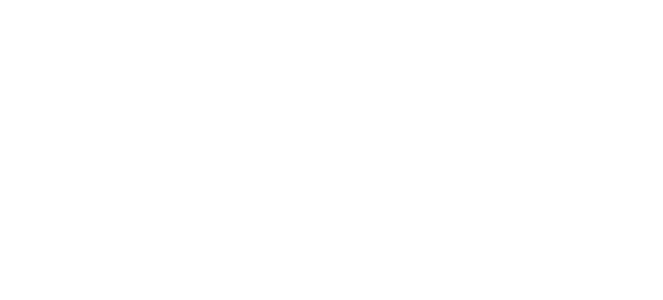
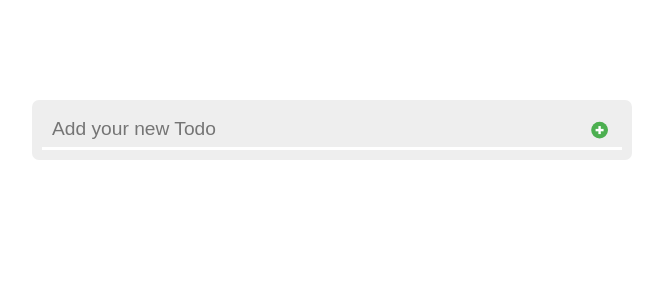
Before and after one commit to dlgustn376/AWS-ReactStudy_hyunsuLee, a React (Create React App) app: page /todo in a window 1280 px wide. Before the commit this address had no page. Shown: the top 300 px of the page, without its empty margins (458-1121 px from the left). Built offline with nearby package versions, Linux system fonts and the light colour scheme.

Commit message:
todoList React

```diff
--- a/src/App.js
+++ b/src/App.js
@@ -4,6 +4,7 @@
 import { Global } from "@emotion/react";
 import { reset } from "./styles/Global/reset";
 import UserList from "./Pages/UserList/UserList";
+import Todo from "./Pages/Todo/Todo";
 
 function Test1(){
     return(<h1>Test1</h1>);
@@ -23,6 +24,7 @@
         <Route path="/t2" Component={Test2}/>
         <Route path="/sample/input/1" Component={InputSample}/>
         <Route path="/users" Component={UserList}/>
+        <Route path="/todo" Component={Todo}/>
       </Routes>
     </>
   );
--- /dev/null
+++ b/src/Pages/Todo/Todo.js
@@ -0,0 +1,163 @@
+/** @jsxImportSource @emotion/react */
+import { css } from '@emotion/react';
+import { FcPlus } from 'react-icons/fc';
+import { BiPen } from 'react-icons/bi';
+import { TiTrash } from 'react-icons/ti';
+import React, { useRef } from 'react';
+import { useState } from 'react';
+
+const TodoContainer = css`
+    display: flex;
+    flex-direction: column;
+    align-items: center;
+    margin-top: 100px;
+    width: 100%;
+
+    `;
+const TodoAddition = css`
+    position: sticky;
+    top: 0px;
+    box-sizing: border-box;
+    margin-bottom: 20px;
+    border-radius: 7px;
+    padding: 10px;
+    width: 600px;
+    height: 60px;
+
+    background-color: #eee;
+    `;
+const AdditionInput = css`
+    box-sizing: border-box;
+    outline: none;
+    border: none;
+    padding: 0px 50px 0px 10px;
+    border-bottom: 3px solid white;
+    width: 100%;
+    height: 100%;
+    font-size: 1.2rem;
+    background-color: #eee;
+    `;
+
+const TodoAddButton = css`
+    position: absolute;
+    transform: translateY(-50%);
+    top: 50%;
+    right: 15px;
+    display: flex;
+    justify-content: center;
+    align-items: center;
+    border: none;
+    padding: 0;
+    width: 35px;
+    height: 35px;
+    font-size: 1.2rem;
+    background-color: #ffffff00;
+    transition: all 1s ease;
+    cursor: pointer;
+    &:hover{
+        transform: translateY(-50%) rotate(180deg) scale(1.5);
+    }
+        `;
+
+const TodoList = css`
+    box-sizing: border-box;
+    margin-bottom: 5px;
+    border-radius: 7px;
+    padding: 10px;
+    width: 600px;
+
+    background-color: #fafafa;
+    `;
+
+const TodoContent = css`
+    width: 85%;
+    height: 40px;
+`;
+
+const ItemGroup = css`
+    display: flex;
+    align-items: center;
+    `;
+const ItemButton = css`
+    display: flex;
+    align-items: center;
+    border: none;
+    height: 100%;
+    color: #999;
+    background-color: #ffffff00;
+    cursor: pointer;
+    &:hover{
+        color : #121212
+    }
+`;
+
+
+const Todo = () => {
+
+    const [input, setInput] = useState({
+        id: 0,
+        content: ''
+    });
+
+    const [todoList, setTodoList] = useState([]);
+    const todoId = useRef(1);
+
+    const onChange = (e) => {
+        setInput({
+            ...input,
+            content: e.target.value
+        });
+    };
+
+    const onKeyUp = (e) => {
+        if(e.keyCode === 13) {
+            onClick();
+        }
+
+    };
+
+    const onClick = (e) => {
+        const todo = {
+            ...input,
+            id: todoId.current++
+        }
+        setTodoList([...todoList, todo]);
+        // 입력후 값비워주기 2번
+        setInput({...input, content: ''});
+    };
+
+    const onRemove = (id) => {
+        setTodoList(todoList.filter(
+            todo => {
+                return todo.id !== id;
+            }
+        ));
+    };
+
+
+    // value={input.content}  입력후 값비워주기 1번
+    return (
+        <div css={TodoContainer}>
+            <div css={TodoAddition}>
+                <input css={AdditionInput} type="text" placeholder="Add your new Todo" onChange={onChange} onKeyUp={onKeyUp} value={input.content}/>
+                <button css={TodoAddButton} type="button" onClick={onClick}><FcPlus /></button>
+            </div>
+            {todoList.map(
+                todo => {
+                    return (
+                        <div css={TodoList} key={todo.id}>
+                            <div css={TodoContent}>{todo.content}</div>
+                            <div css={ItemGroup}>
+                                <button css={ItemButton}><BiPen/></button>
+                                <button css={ItemButton} onClick={() => onRemove(todo.id)}><TiTrash/></button>
+                            </div>
+                        </div>
+
+                    );
+                }
+            )}
+        </div>
+    );
+};
+
+export default Todo;
--- a/src/component/Aside/MainAside/MainAside.js
+++ b/src/component/Aside/MainAside/MainAside.js
@@ -11,7 +11,8 @@
 import { BsCardChecklist } from 'react-icons/bs';
 import { BiListCheck } from 'react-icons/bi';
 import { FaUser } from 'react-icons/fa';
-
+import { GoChecklist } from 'react-icons/go';
+import { FcTodoList } from 'react-icons/fc';
 import * as S from './Style'
 
 const MainAside = () => {
@@ -64,6 +65,18 @@
                         }
                     ]
                 },
+                {
+                    title: 'ToDoList',
+                    itemId: '/todo',
+                    elemBefore: () => <FcTodoList />,
+                    subNav: [
+                        {
+                            title: 'Todo',
+                            itemId: '/todo',
+                            elemBefore: () => <GoChecklist />
+                        }
+                    ]
+                },
             ]}
           />
         </aside>
```
Also changed, not shown: src/Pages/UserList/UserList.js (+81 -52 lines).
